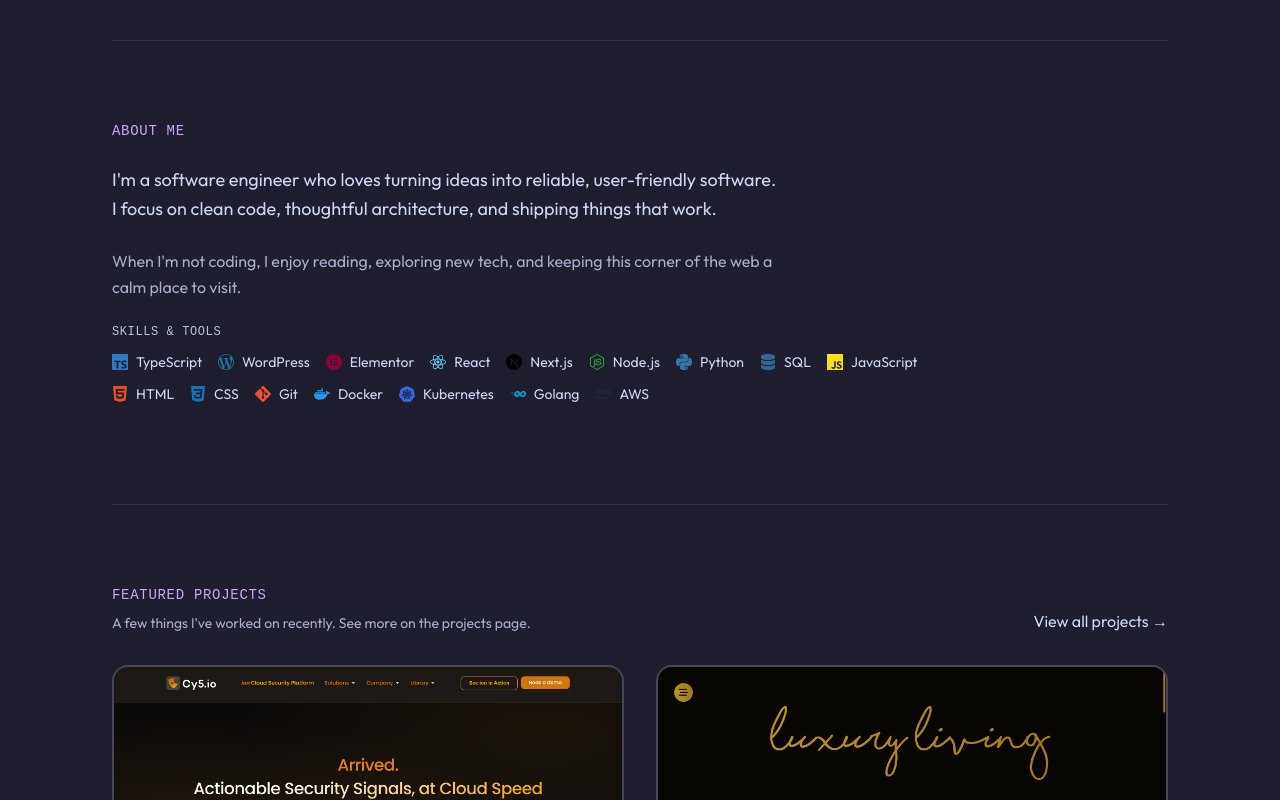
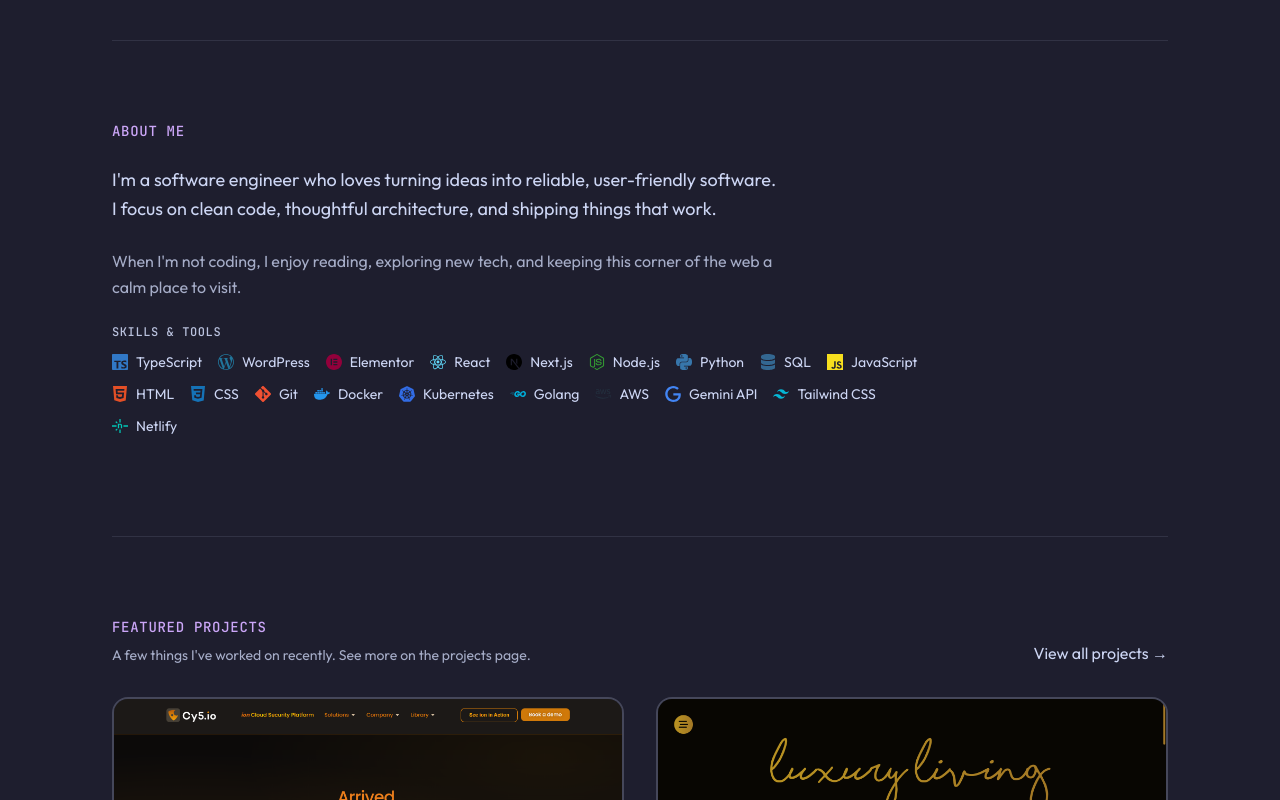
Before and after one commit to aman-git-r/amanrwt, a Next.js app: page / in a window 1280 px wide. Shown: the part 920-1720 px from the top of the page. Built offline with nearby package versions, Linux system fonts and the light colour scheme.

Commit message:
feat: add AI projects category and new project 'Vibe Chords' to projects.ts, update skills data structure with new technologies, and enhance font settings in globals.css and layout.tsx

```diff
--- a/app/data/projects.ts
+++ b/app/data/projects.ts
@@ -5,6 +5,7 @@
     | 'web-apps'
     | 'featured-project'
     | 'cli-tools'
+    | 'ai-projects'
     | 'others';
 
 export interface LongDescription {
@@ -34,6 +35,7 @@
     { value: 'web-apps', label: 'Web apps' },
     { value: 'featured-project', label: 'Featured' },
     { value: 'cli-tools', label: 'CLI tools' },
+    { value: 'ai-projects', label: 'AI projects' },
     { value: 'others', label: 'Others' },
 ];
 
@@ -85,15 +87,14 @@
         techStack: ['html', 'css', 'javascript'],
         liveUrl: 'https://ashokaint.com',
         image: '/projects/ashoka-international.png',
-    }
-    // {
-    //     id: 'cli-demo',
-    //     title: 'CLI tool example',
-    //     category: 'cli-tools',
-    //     description:
-    //         'A small command-line utility for local development. Demonstrates parsing, config loading, and clear help output.',
-    //     techStack: ['Node.js', 'TypeScript', 'Commander'],
-    //     repoUrl: 'https://github.com/yourusername/example-cli',
-    //     image: '/projects/placeholder.svg',
-    // },
+    },
+    {
+        id: 'vibe-chords',
+        title: 'Vibe Chords: AI-Powered Music Chord Generator',
+        category: 'ai-projects',
+        description: 'Vibe Chords is an AI-powered music chord generator that generates chords based on the given music vibe.',
+        techStack: ['nextjs',  'typescript', 'geminiApi', 'tailwindcss', 'netlify'],
+        liveUrl: 'https://vibe-chords.amanrwt.app',
+        image: '/projects/vibe-chords.png',
+    },
 ];
--- a/app/data/skills.ts
+++ b/app/data/skills.ts
@@ -14,6 +14,9 @@
     SiCss3,
     SiWordpress,
     SiElementor,
+    SiGoogle,
+    SiTailwindcss,
+    SiNetlify,
 } from 'react-icons/si';
 import { FaDatabase } from 'react-icons/fa';
 
@@ -29,11 +32,14 @@
     | 'sql'
     | 'html'
     | 'css'
+    | 'netlify'
     | 'git'
     | 'docker'
     | 'golang'
     | 'aws'
-    | 'kubernetes';
+    | 'kubernetes'
+    | 'tailwindcss'
+    | 'geminiApi';
 
 export interface Skill {
     id: SkillId;
@@ -64,6 +70,9 @@
     kubernetes: { id: 'kubernetes', name: 'Kubernetes', Icon: SiKubernetes, color: '#326CE5', url: 'https://kubernetes.io' },
     golang: { id: 'golang', name: 'Golang', Icon: SiGo, color: '#00ADD8', url: 'https://go.dev' },
     aws: { id: 'aws', name: 'AWS', Icon: SiAmazonwebservices, color: '#232F3E', colorDark: '#cdd6f4', url: 'https://aws.amazon.com' },
-} as const;
+    geminiApi: { id: 'geminiApi', name: 'Gemini API', Icon: SiGoogle, color: '#4285F4', url: 'https://gemini.google.com' },
+    tailwindcss: { id: 'tailwindcss', name: 'Tailwind CSS', Icon: SiTailwindcss, color: '#06B6D4', url: 'https://tailwindcss.com' },
+    netlify: { id: 'netlify', name: 'Netlify', Icon: SiNetlify, color: '#00C7B7', url: 'https://netlify.com' },
+    } as const;
 
 export const skillsList = Object.values(SKILLS);
--- a/app/globals.css
+++ b/app/globals.css
@@ -102,7 +102,7 @@
     --color-ctp-mantle: var(--ctp-mantle);
     --color-ctp-crust: var(--ctp-crust);
     --font-sans: var(--font-display);
-    --font-mono: ui-monospace, monospace;
+    --font-mono: var(--font-mono), ui-monospace, monospace;
 }
 
 body {
--- a/app/layout.tsx
+++ b/app/layout.tsx
@@ -1,11 +1,17 @@
 import type { Metadata, Viewport } from 'next';
-import { Outfit } from 'next/font/google';
+import { JetBrains_Mono, Outfit } from 'next/font/google';
 import { Nav } from '@/app/components/Nav';
 import { ThemeToggle } from '@/app/components/ThemeToggle';
 import './globals.css';
 
 const outfit = Outfit({
     variable: '--font-display',
+    subsets: ['latin'],
+    display: 'swap',
+});
+
+const jetbrainsMono = JetBrains_Mono({
+    variable: '--font-mono',
     subsets: ['latin'],
     display: 'swap',
 });
@@ -59,7 +65,7 @@
                 />
             </head>
             <body
-                className={`${outfit.variable} font-sans antialiased`}
+                className={`${outfit.variable} ${jetbrainsMono.variable} font-sans antialiased`}
             >
                 <Nav />
                 <div className="min-w-0 overflow-x-hidden">
```
Also changed, not shown: public/projects/vibe-chords.png (added).
